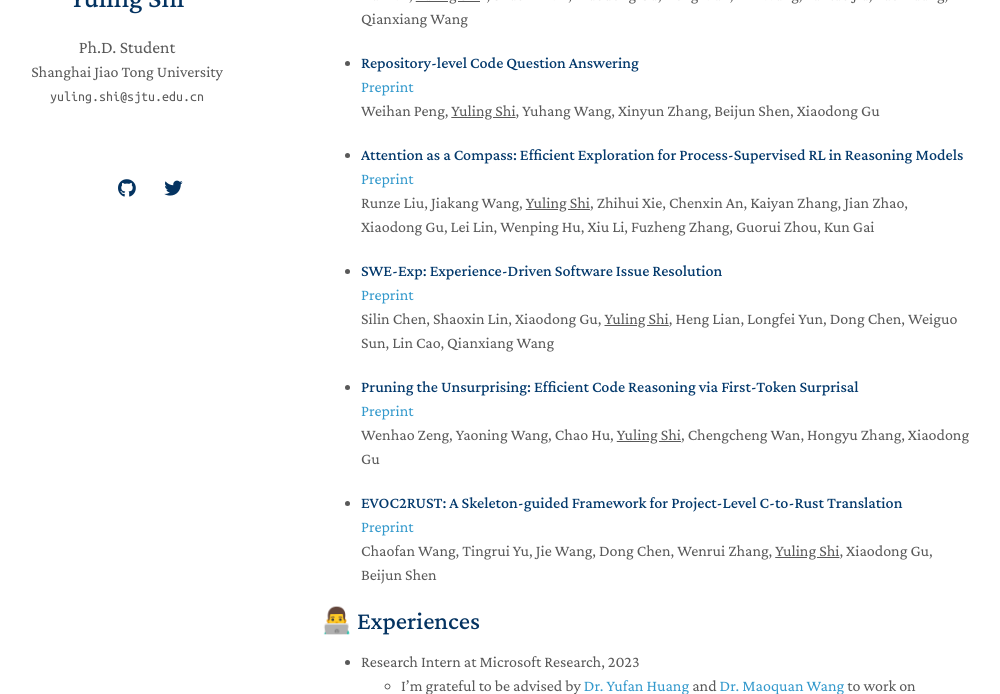
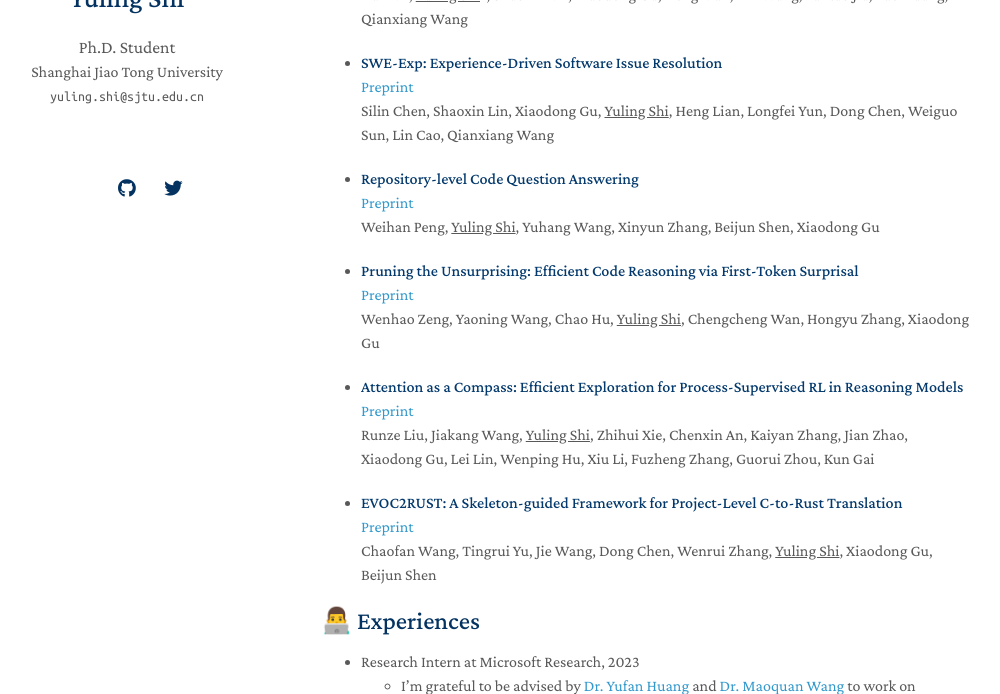
Before and after one commit to YerbaSite/YerbaSite.github.io, a Jekyll site: the page built from index.md, in a window 1280 px wide and 900 px high, scrolled down 1094 px, cut to the strip 206-900 px from the top of the window. Shown: the whole strip, without its empty margins (149-1149 px from the left). Built offline with Jekyll 4.4.1, drawn with Linux system fonts in a browser that asks for light colours; nearby versions of some CDN libraries; a style sheet for code colours, icons or effects is not loaded; our own code applies the rules of GitHub Pages for plain Markdown files.

Commit message:
reranking

```diff
--- a/index.md
+++ b/index.md
@@ -52,21 +52,21 @@ We have multiple potential projects available with abundant computing resources!
   [Preprint](https://arxiv.org/abs/2507.23348)
   Han Li†, <u>Yuling Shi</u>†, Shaoxin Lin, Xiaodong Gu, Heng Lian, Xin Wang, Yantao Jia, Tao Huang, Qianxiang Wang
 
+- <strong><span style="color: #03396c;">SWE-Exp: Experience-Driven Software Issue Resolution</span></strong>
+  [Preprint](https://arxiv.org/abs/2507.23361)
+  Silin Chen, Shaoxin Lin, Xiaodong Gu, <u>Yuling Shi</u>, Heng Lian, Longfei Yun, Dong Chen, Weiguo Sun, Lin Cao, Qianxiang Wang
+
 - <strong><span style="color: #03396c;">Repository-level Code Question Answering</span></strong>
   [Preprint](https://arxiv.org/abs/2509.14635)
   Weihan Peng, <u>Yuling Shi</u>, Yuhang Wang, Xinyun Zhang, Beijun Shen, Xiaodong Gu
 
+- <strong><span style="color: #03396c;">Pruning the Unsurprising: Efficient Code Reasoning via First-Token Surprisal</span></strong>
+  [Preprint](https://arxiv.org/abs/2508.05988)
+  Wenhao Zeng, Yaoning Wang, Chao Hu, <u>Yuling Shi</u>, Chengcheng Wan, Hongyu Zhang, Xiaodong Gu
+
 - <strong><span style="color: #03396c;">Attention as a Compass: Efficient Exploration for Process-Supervised RL in Reasoning Models</span></strong>
   [Preprint](https://arxiv.org/abs/2509.26628)
   Runze Liu, Jiakang Wang, <u>Yuling Shi</u>, Zhihui Xie, Chenxin An, Kaiyan Zhang, Jian Zhao, Xiaodong Gu, Lei Lin, Wenping Hu, Xiu Li, Fuzheng Zhang, Guorui Zhou, Kun Gai
-
-- <strong><span style="color: #03396c;">SWE-Exp: Experience-Driven Software Issue Resolution</span></strong>
-  [Preprint](https://arxiv.org/abs/2507.23361)
-  Silin Chen, Shaoxin Lin, Xiaodong Gu, <u>Yuling Shi</u>, Heng Lian, Longfei Yun, Dong Chen, Weiguo Sun, Lin Cao, Qianxiang Wang
-
-- <strong><span style="color: #03396c;">Pruning the Unsurprising: Efficient Code Reasoning via First-Token Surprisal</span></strong>
-  [Preprint](https://arxiv.org/abs/2508.05988)
-  Wenhao Zeng, Yaoning Wang, Chao Hu, <u>Yuling Shi</u>, Chengcheng Wan, Hongyu Zhang, Xiaodong Gu
 
 - <strong><span style="color: #03396c;">EVOC2RUST: A Skeleton-guided Framework for Project-Level C-to-Rust Translation</span></strong>
   [Preprint](https://arxiv.org/abs/2508.04295)
```
